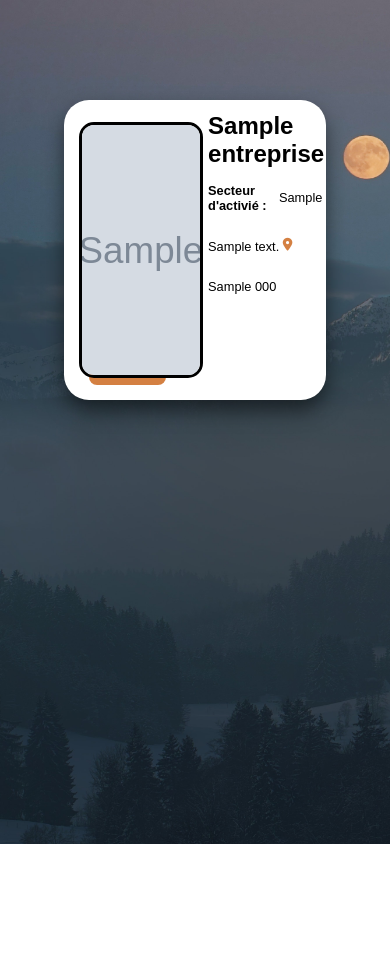
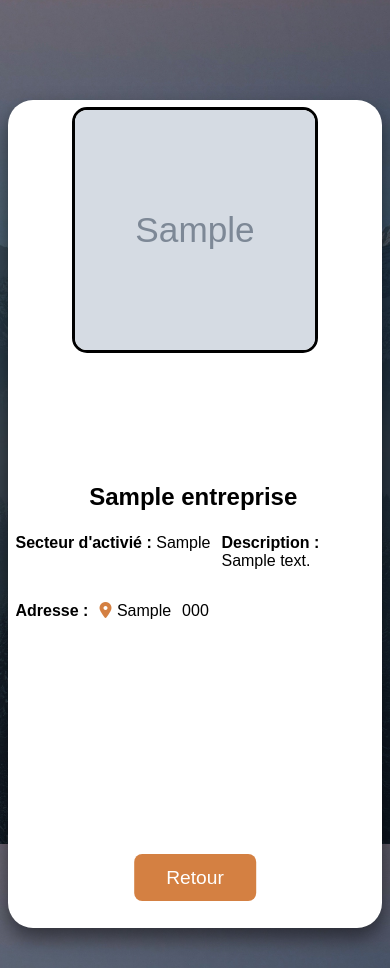
Before and after one commit to FrateLeSimon/ProjetWeb, a PHP site: page /views/fiche_entreprise/fiche_entreprise.php?id=1 in a window 390 px wide. Before the commit the page ends 844 px from the top, so only its background shows below. Run offline with PHP 8.4, Linux system fonts and the light colour scheme; tables that the repository leaves empty or names only in its code hold one stand-in row (values such as "Sample post"); grey boxes marked "Sample" are stand-in pictures.

Commit message:
fiche entreprise

```diff
--- a/views/afficher_entreprise/style.css
+++ b/views/afficher_entreprise/style.css
@@ -26,6 +26,7 @@ body {
 
 .sect .container img {
     position: absolute;
+    aspect-ratio: 1/1;
     width: 30%;
     height: 300px;
     object-fit: cover;
@@ -159,10 +160,11 @@ input[type="submit"]:hover {
 
   @media screen and (max-width: 768px) {
     .sect .container {
+        width: 100%;
       height: 300px;
     }
 
-    .sect .container p{
+    .sect .container    p{
       font-size: 0.8rem;
     }
     .sect .container h1{
@@ -173,7 +175,7 @@ input[type="submit"]:hover {
         height: 250px;
     }
     .sect .container .text {
-        margin-left: 55%;
+        margin-left: 51%;
     }
     .sect .container .buttons a {
         font-size: 0.8rem;
--- a/views/fiche_entreprise/fiche_entreprise.php
+++ b/views/fiche_entreprise/fiche_entreprise.php
@@ -27,9 +27,10 @@
 
     echo '<section class="sect"> <div class="container">';
     echo '<div class="text"><h1>' . $entreprise->nom_entreprise . '</h1>';
-    echo '<p><b>Secteur d\'activié :</b>  ' . $entreprise->secteur_activite  .'</p>';
-    echo '<p>' . $entreprise->description  .'</p>';
+    echo '<p><b>Secteur d\'activié : </b>  ' . $entreprise->secteur_activite  .'</p>';
+    echo '<p><b>Description : </b><br>' . $entreprise->description  .'</p>';
 
+    echo '<p><b>Adresse : </b></p>';
     echo '<div class="location">';
     echo '<p id="icon"><i class="fa-solid fa-location-dot"></i><p>    ';
     echo '<p>' . $entreprise->ville  .'</p>';
--- a/views/fiche_entreprise/style.css
+++ b/views/fiche_entreprise/style.css
@@ -27,8 +27,9 @@ body {
 
 .sect .container img {
     position: absolute;
+    aspect-ratio: 1/1;
     width: 30%;
-    height: 300px;
+    height: auto;
     object-fit: cover;
     left: 15px;
     right: 15;
@@ -38,26 +39,28 @@ body {
     border: 3px solid #000000;
   }
 
+
 .sect .container h1 {
     margin-top: 10%;
     margin-right: 3%;
     font-size: 2em;
     color: #000000;
     margin-bottom: 2%;
-    float: left;
   }
 
 .sect .container .text {
     margin-left: 35%;
+
 }
+
 .sect .container p {
     margin-right: 3%;
     font-size: 1rem;
     color: #000000;
     float: left;
-    display: flex;
     align-items: center;
   }
+
 
 .sect .container .location {
     flex-direction: row;
@@ -85,7 +88,6 @@ body {
     padding: 0.8rem 2rem;
     border: none;
     border-radius: 0.5rem;
-    margin-right: 1rem;
     cursor: pointer;
     text-decoration: none;
   }
@@ -97,26 +99,35 @@ body {
 
 
 
+
   @media screen and (max-width: 768px) {
     .sect .container {
-      height: 300px;
+      flex-direction: column;
+      justify-content: center;
+      height: 100%;
+      width: 100%;
     }
-
-    .sect .container p{
-      font-size: 0.8rem;
-    }
-    .sect .container h1{
-      font-size: 1.5rem;
-    }
-    .sect .container img{
-        width: 45%;
-        height: 250px;
+    .sect .container img {
+      position: absolute;
+      width: 240px;
+      height: auto;
+      margin: 0 auto;
+      top: 130;
     }
     .sect .container .text {
-        margin-left: 55%;
+      margin-left: 2%;
+
     }
-    .sect .container .buttons a {
-        font-size: 0.8rem;
-        padding: 0.6rem 1.2rem;
-      }
+    .sect .container h1 {
+      font-size: 1.5rem;
+      text-align: center;
+      margin-top: 25%;
+    }
+    .sect .container .buttons {
+        position: absolute;
+        margin: 25px auto;
+        left: 50%;
+        transform: translate(-50%, 50%);
+        margin-bottom: 50px;
+    }
   }
```
Also changed, not shown: img/logo/gros_logov0.svg (deleted), img/logo/petit_logov0.svg (deleted).
